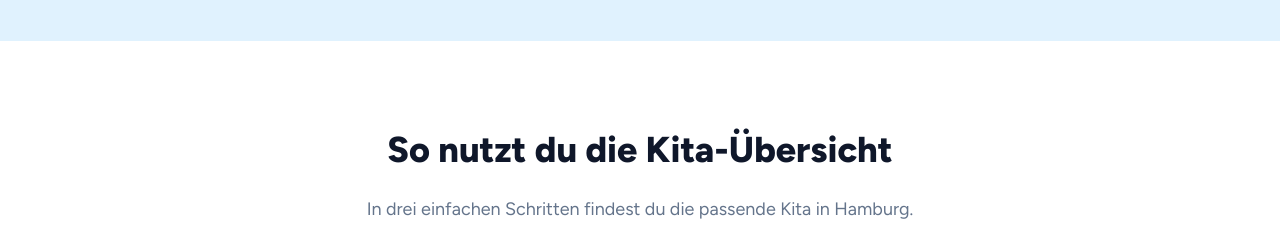
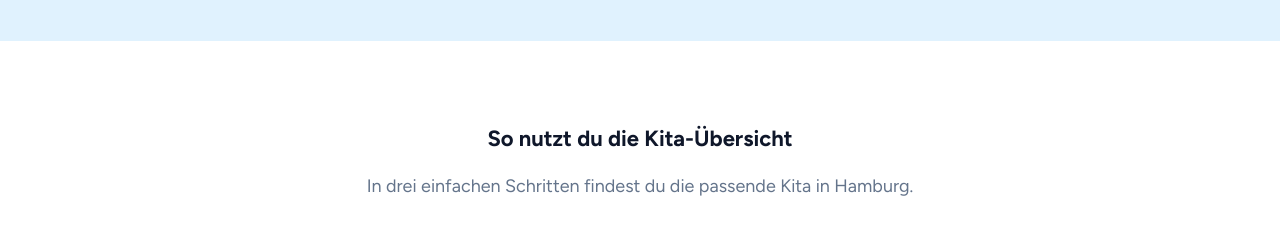
Before and after one commit to do-admin/lovable.kita-finden-hamburg, a React (Vite) app: page / in a window 1280 px wide. Shown: the part 940-1169 px from the top of the page. Built offline with nearby package versions, Linux system fonts and the light colour scheme; the HTML template or start-up script is replaced by a standard one.

Commit message:
Reverted to commit e81a1b811ccad9b7e0f03bc34f761afe7f7c659a

```diff
--- a/src/components/HowToUse.tsx
+++ b/src/components/HowToUse.tsx
@@ -21,7 +21,7 @@ const HowToUse = () => {
     <section className="section-padding bg-white">
       <div className="container-custom">
         <div className="max-w-[880px] mx-auto text-center mb-10">
-          <h2 className="text-[28px] md:text-[36px] font-extrabold text-[#0f172a] mb-4">So nutzt du die Kita-Übersicht</h2>
+          <h2 className="mb-4">So nutzt du die Kita-Übersicht</h2>
           <p className="text-muted-foreground text-lg">
             In drei einfachen Schritten findest du die passende Kita in Hamburg.
           </p>
```
